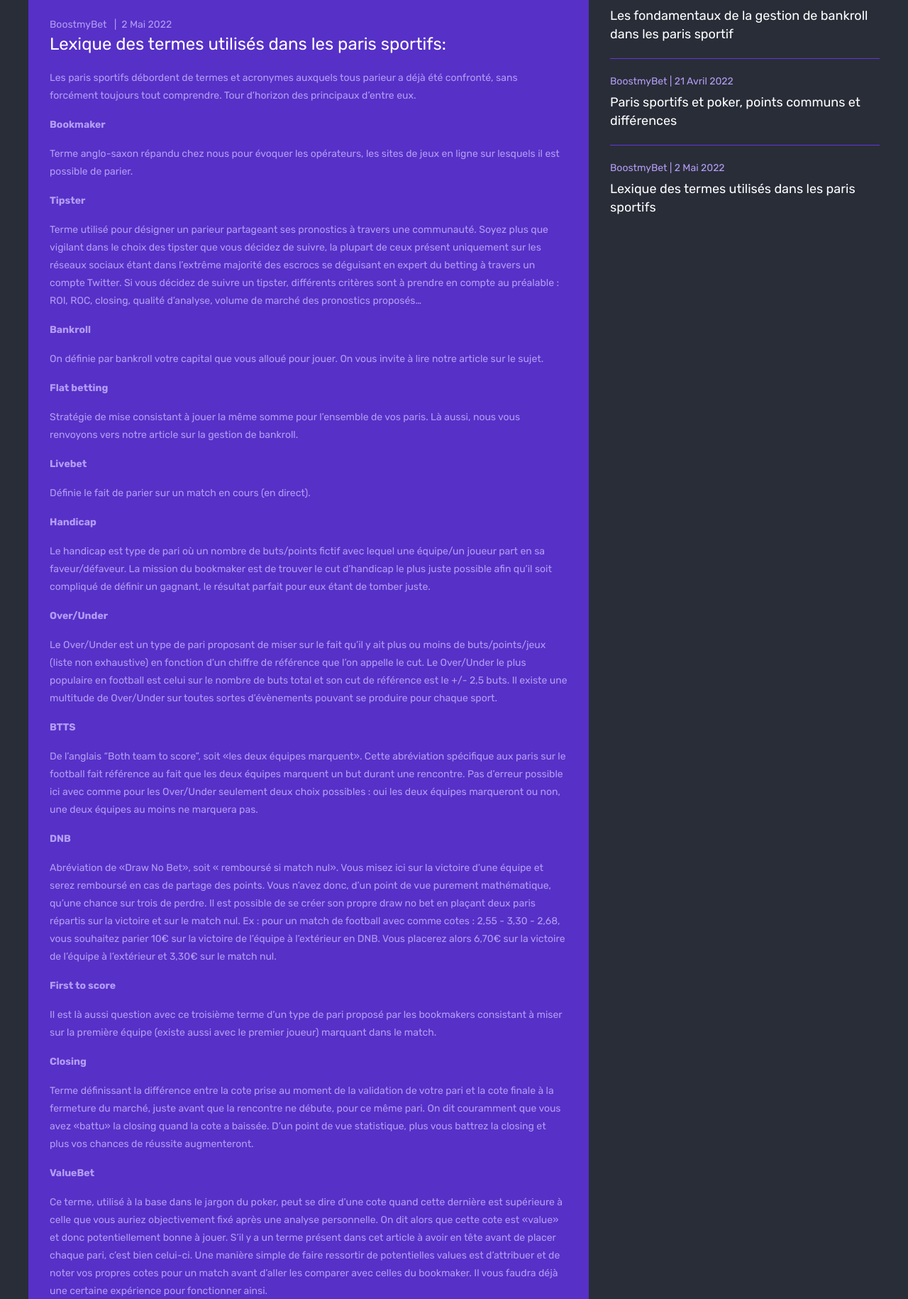
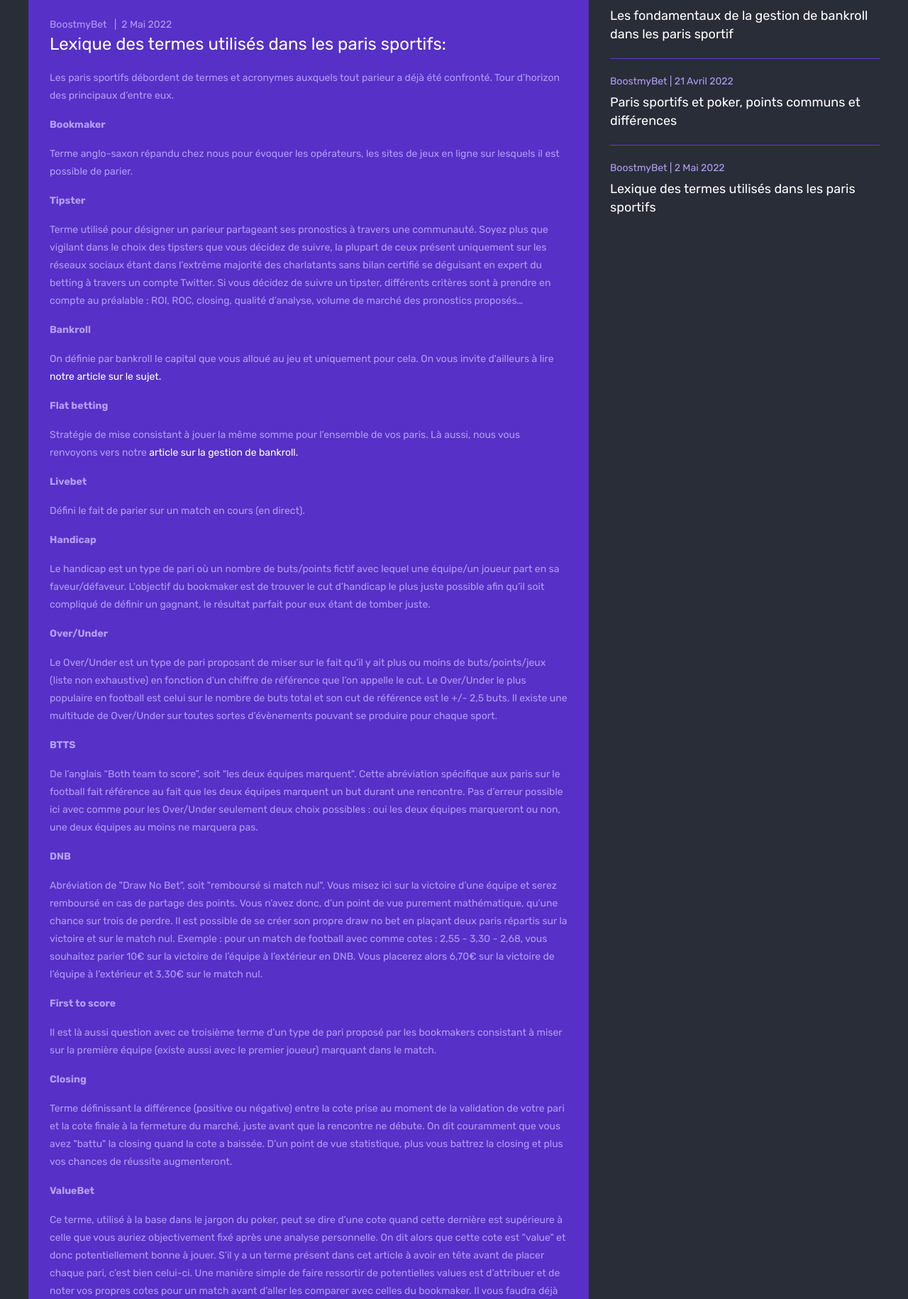
Before and after one commit to Sebastien-Lataix/landing_beta, a Symfony app: template templates/article/lexique-termes-paris-sportifs.html.twig in a window 1280 px wide. Shown: the part 822-2652 px from the top of the page at 71% size. Run offline with Twig, Linux system fonts and the light colour scheme; the template is opened without the code that fills it, so the values that code supplies are empty; some libraries are stand-ins or nearby versions.

Commit message:
Modifs articles 27.10

```diff
--- a/templates/article/lexique-termes-paris-sportifs.html.twig
+++ b/templates/article/lexique-termes-paris-sportifs.html.twig
@@ -28,41 +28,41 @@
                             <div class="blog-detail-inner">
                                 <span class="bloger-date">BoostmyBet <span>|</span>2 Mai 2022</span>
                                 <h2 class="head-two mb-20">Lexique des termes utilisés dans les paris sportifs:</h2>
-                                <p>Les paris sportifs débordent de termes et acronymes auxquels tous parieur a déjà été confronté, sans forcément toujours tout comprendre. Tour d’horizon des principaux d’entre eux.</p>
+                                <p>Les paris sportifs débordent de termes et acronymes auxquels tout parieur a déjà été confronté. Tour d’horizon des principaux d’entre eux.</p>
                                 <p><strong>Bookmaker</strong></p>
                                 <p>Terme anglo-saxon répandu chez nous pour évoquer les opérateurs, les sites de jeux en ligne sur lesquels il est possible de parier. </p>
                                 <p><strong>Tipster</strong></p>
-                                <p>Terme utilisé pour désigner un parieur partageant ses pronostics à travers une communauté.   Soyez plus que vigilant dans le choix des tipster que vous décidez de suivre, la plupart de ceux présent uniquement sur les réseaux sociaux étant dans l’extrême majorité des escrocs se déguisant en expert du betting à travers un compte Twitter. Si vous décidez de suivre un tipster, différents critères sont à prendre en compte au préalable : ROI, ROC, closing, qualité d’analyse, volume de marché des pronostics proposés…</p>
+                                <p>Terme utilisé pour désigner un parieur partageant ses pronostics à travers une communauté. Soyez plus que vigilant dans le choix des tipsters que vous décidez de suivre, la plupart de ceux présent uniquement sur les réseaux sociaux étant dans l’extrême majorité des charlatants sans bilan certifié se déguisant en expert du betting à travers un compte Twitter. Si vous décidez de suivre un tipster, différents critères sont à prendre en compte au préalable : ROI, ROC, closing, qualité d’analyse, volume de marché des pronostics proposés…</p>
                                 <p><strong>Bankroll</strong></p>
-                                <p>On définie par bankroll votre capital que vous alloué pour jouer. On vous invite à lire notre article sur le sujet.</p>
+                                <p>On définie par bankroll le capital que vous alloué au jeu et uniquement pour cela. On vous invite d'ailleurs à lire <a href="https://boostmybet.uk/article/gestion-bankroll-paris-sportifs" target=blank">notre article sur le sujet.</a></p>
                                 <p><strong>Flat betting </strong></p>
-                                <p>Stratégie de mise consistant à jouer la même somme pour l’ensemble de vos paris. Là aussi, nous vous renvoyons vers notre article sur la gestion de bankroll.</p>
-                                <p><strong>Livebet </strong></p>
-                                <p>Définie le fait de parier sur un match en cours (en direct).</p>
+                                    <p>Stratégie de mise consistant à jouer la même somme pour l’ensemble de vos paris. Là aussi, nous vous renvoyons vers notre <a href="https://boostmybet.uk/article/gestion-bankroll-paris-sportifs" target=blank">article sur la gestion de bankroll.</a></p>
+                                <p><strong>Livebet</strong></p>
+                                <p>Défini le fait de parier sur un match en cours (en direct).</p>
                                 <p><strong>Handicap</strong></p>
-                                <p>Le handicap est type de pari où un nombre de buts/points fictif avec lequel une équipe/un joueur part en sa faveur/défaveur. La mission du bookmaker est de trouver le cut d’handicap le plus juste possible afin qu’il soit compliqué de définir un gagnant, le résultat parfait pour eux étant de tomber juste.</p>
+                                <p>Le handicap est un type de pari où un nombre de buts/points fictif avec lequel une équipe/un joueur part en sa faveur/défaveur. L'objectif du bookmaker est de trouver le cut d’handicap le plus juste possible afin qu’il soit compliqué de définir un gagnant, le résultat parfait pour eux étant de tomber juste.</p>
                                 <p><strong>Over/Under</strong></p>
                                 <p>Le Over/Under est un type de pari proposant de miser sur le fait qu’il y ait plus ou moins de buts/points/jeux (liste non exhaustive) en fonction d’un chiffre de référence que l’on appelle le cut. Le Over/Under le plus populaire en football est celui sur le nombre de buts total et son cut de référence est le +/- 2,5 buts. Il existe une multitude de Over/Under sur toutes sortes d’évènements pouvant se produire pour chaque sport.</p>
                                 <p><strong>BTTS</strong></p>
-                                <p>De l’anglais “Both team to score”, soit «les deux équipes marquent». Cette abréviation spécifique aux paris sur le football fait référence au fait que les deux équipes marquent  un but durant une rencontre. Pas d’erreur possible ici avec comme pour les Over/Under seulement deux choix possibles : oui les deux équipes marqueront ou non, une deux équipes au moins ne marquera pas. </p>
+                                <p>De l’anglais “Both team to score”, soit "les deux équipes marquent". Cette abréviation spécifique aux paris sur le football fait référence au fait que les deux équipes marquent  un but durant une rencontre. Pas d’erreur possible ici avec comme pour les Over/Under seulement deux choix possibles : oui les deux équipes marqueront ou non, une deux équipes au moins ne marquera pas. </p>
                                 <p><strong>DNB</strong></p>
-                                <p>Abréviation de «Draw No Bet», soit « remboursé si match nul». Vous misez ici sur la victoire d’une équipe et serez remboursé en cas de partage des points. Vous n’avez donc, d’un point de vue purement mathématique, qu’une chance sur trois de perdre. Il est possible de se créer son propre draw no bet en plaçant deux paris répartis sur la victoire et sur le match nul. Ex : pour un match de football avec comme cotes : 2,55 - 3,30 - 2,68, vous souhaitez parier 10€ sur la victoire de l’équipe à l’extérieur en DNB. Vous placerez alors 6,70€ sur la victoire de l’équipe à l’extérieur et 3,30€ sur le match nul.</p>
+                                <p>Abréviation de "Draw No Bet", soit "remboursé si match nul". Vous misez ici sur la victoire d’une équipe et serez remboursé en cas de partage des points. Vous n’avez donc, d’un point de vue purement mathématique, qu’une chance sur trois de perdre. Il est possible de se créer son propre draw no bet en plaçant deux paris répartis sur la victoire et sur le match nul. Exemple : pour un match de football avec comme cotes : 2,55 - 3,30 - 2,68, vous souhaitez parier 10€ sur la victoire de l’équipe à l’extérieur en DNB. Vous placerez alors 6,70€ sur la victoire de l’équipe à l’extérieur et 3,30€ sur le match nul.</p>
                                 <p><strong>First to score</strong></p>
                                 <p>Il est là aussi question avec ce troisième terme d’un type de pari proposé par les bookmakers consistant à miser sur la première équipe (existe aussi avec le premier joueur) marquant dans le match.</p>
                                 <p><strong>Closing</strong></p>
-                                <p>Terme définissant la différence entre la cote prise au moment de la validation de votre pari et la cote finale à la fermeture du marché, juste avant que la rencontre ne débute, pour ce même pari. On dit couramment que vous avez «battu» la closing quand la cote a baissée. D’un point de vue statistique, plus vous battrez la closing et plus vos chances de réussite augmenteront.</p>
+                                <p>Terme définissant la différence (positive ou négative) entre la cote prise au moment de la validation de votre pari et la cote finale à la fermeture du marché, juste avant que la rencontre ne débute. On dit couramment que vous avez "battu" la closing quand la cote a baissée. D’un point de vue statistique, plus vous battrez la closing et plus vos chances de réussite augmenteront.</p>
                                 <p><strong>ValueBet</strong></p>
-                                <p>Ce terme, utilisé à la base dans le jargon du poker, peut se dire d’une cote quand cette dernière est supérieure à celle que vous auriez objectivement fixé après une analyse personnelle. On dit alors que cette cote est «value» et donc potentiellement bonne à jouer. S’il y a un terme présent dans cet article à avoir en tête avant de placer chaque pari, c’est bien celui-ci. Une manière simple de faire ressortir de potentielles values est d’attribuer et de noter vos propres cotes pour un match avant d’aller les comparer avec celles du bookmaker. Il vous faudra déjà une certaine expérience pour fonctionner ainsi. </p>
+                                <p>Ce terme, utilisé à la base dans le jargon du poker, peut se dire d’une cote quand cette dernière est supérieure à celle que vous auriez objectivement fixé après une analyse personnelle. On dit alors que cette cote est "value" et donc potentiellement bonne à jouer. S’il y a un terme présent dans cet article à avoir en tête avant de placer chaque pari, c’est bien celui-ci. Une manière simple de faire ressortir de potentielles values est d’attribuer et de noter vos propres cotes pour un match avant d’aller les comparer avec celles du bookmaker. Il vous faudra déjà une certaine expérience pour fonctionner ainsi. </p>
                                 <p><strong>SureBet</strong></p>
-                                <p>Cette technique, que l’on pourrait traduire par «pari certain», définie une situation où l’on est assuré de réaliser un bénéfice (dans l’immense majorité des cas minime), qu’importe le résultat du match. Cette circonstance peut survenir lorsque deux bookmakers ont un écart de cotes important pour un même match ou si les cotes de cet évènement ont fortement évolués. Ex: sur un match de tennis, le bookmaker A évalue le joueur 1 favori et donne la cote de la victoire du joueur 2 à 2,02. Le bookmaker B quant à lui à calculé différemment et donne la victoire du joueur 1 à 2,04. En pariant équitablement 100€ sur les victoires des deux joueurs, vous êtes assuré de gagner dans le cas de la victoire du joueur 1, 2€, dans le cas que la victoire du joueur 2, 4€. Il est bien de connaitre ce terme mais c’est dans la pratique très rare d’être en situation de surebet post-match à moins d’évènement majeurs comme par exemple, en restant sur le tennis, la blessure d’un joueur.</p>
+                                <p>Cette technique, que l’on pourrait traduire par "pari certain", définie une situation où l’on est assuré de réaliser un bénéfice (dans l’immense majorité des cas minime), qu’importe le résultat du match. Cette circonstance peut survenir lorsque deux bookmakers ont un écart de cotes important pour un même match ou si les cotes de cet évènement ont fortement évoluées. Exemple: sur un match de tennis, le bookmaker A évalue le joueur 1 favori et donne la cote de la victoire du joueur 2 à 2,02. Le bookmaker B quant à lui à calculé différemment et donne la victoire du joueur 1 à 2,04. En pariant équitablement 100€ sur les victoires des deux joueurs, vous êtes assuré de gagner dans le cas de la victoire du joueur 1, 2€, dans le cas que la victoire du joueur 2, 4€. Il est bien de connaitre ce terme mais c’est dans la pratique très rare d’être en situation de surebet post-match à moins d’évènement majeurs comme par exemple, en restant sur le tennis, la blessure d’un joueur.</p>
                                 <p><strong>ROI</strong></p>
-                                <p>Abréviation de « Return on investment», le ROI est un indicateur financier fondamental s’exprimant en pourcentage et mesurant le rapport entre le montant total de vos mises et vos gains. La formule pour le calculer est (bénéfices / mises cumulées) x 100. Au delà d’un volume de 1000 paris, vous pouvez être considéré comme un excellent parieur si vous parvenez à obtenir un ROI à partir de 5%</p>
+                                <p>Abréviation de "Return on investment", le ROI est un indicateur financier fondamental s’exprimant en pourcentage et mesurant le rapport entre le montant total de vos mises et vos gains. La formule pour le calculer est (bénéfices / mises cumulées) x 100. Au delà d’un volume de 1000 paris, vous pouvez être considéré comme un excellent parieur si vous parvenez à obtenir un ROI à partir de 5%.</p>
                                 <p><strong>ROC</strong></p>
-                                <p>Abréviation de « Return on capital», le ROC mesure lui le rapport entre vos gains et votre bankroll. Il se calcule en faisant : (Bénéfice / Capital) x 100. Le ROC est un indicateur complémentaire au ROI se basant uniquement sur l’évolution de votre bankroll.</p>
+                                <p>Abréviation de "Return on capital", le ROC mesure lui le rapport entre vos gains et votre bankroll. Il se calcule en faisant : (Bénéfice / Capital) x 100. Le ROC est un indicateur complémentaire au ROI se basant uniquement sur l’évolution de votre bankroll.</p>
                                 <p><strong>Variance</strong></p>
-                                <p>Là encore un terme populaire dans l’univers du poker (EV+/EV-) que le betting s’est lui aussi approprié. La variance définie la dispersion entre l’espérance et l’écart moyen, soit l’écart entre un évènement attendu et ce qui arrive réellement. Dans les paris sportifs, c’est donc l’écart moyen entre les gains escomptés et les gains réels. Nous avons tous en tête cette maxime sur le fait que le sport dans son ensemble (et encore plus le football) n’est pas une science exacte. Un carton rouge, une blessure ou une frappe sur le poteau sont autant de faits de jeu que l’on ne peut pas prendre en compte et qui peuvent vous faire perdre (ou gagner, on parle alors de variance positive) votre pari. On parle alors d’évènements liés à la variance. Plus votre volume de pari augmente, plus cette variance aura tentant à diminuer, on parle alors de «lisser la variance». Attention toutefois à rester objectif et ne pas vous cacher derrière ce terme à chaque défaite.</p>
+                                <p>Là encore un terme populaire dans l’univers du poker (où l'on utilise couramment les termes EV+/EV-) que le betting s’est lui aussi approprié. La variance définie la dispersion entre l’espérance et l’écart moyen, soit l’écart entre un évènement attendu et ce qui arrive réellement. Dans les paris sportifs, c’est donc l’écart moyen entre les gains escomptés et les gains réels. Nous avons tous en tête cette maxime sur le fait que le sport dans son ensemble (et encore plus le football) n’est pas une science exacte. Un carton rouge, une blessure ou une frappe sur le poteau sont autant de faits de jeu subits peuvant vous faire perdre (ou gagner, on parle alors de variance positive) votre pari. Ces évènements sont liés à la variance. Plus votre volume de pari augmente, plus cette variance aura tendance à diminuer, on parle alors de "lisser la variance". Attention toutefois à rester objectif et ne pas vous cacher derrière ce terme à chaque défaite.</p>
                                 <p><strong>MTLM</strong></p>
-                                <p>Abréviation de « Monsieur tout le monde », MTLM est un terme utilisé péjorativement pour définir un pari ou type de paris joué par le plus grand nombre (et donc perdant sur le long terme quand on connait les % de joueurs gagnants). Combiner les victoires à domicile du Real, du PSG, de City et du Bayern face à des adversaires plus faibles rentrerait par exemple dans cette case.</p>
+                                <p>Abréviation de "Monsieur tout le monde", MTLM est un terme utilisé péjorativement pour définir un pari ou type de paris joué par le plus grand nombre (et donc perdant sur le long terme quand on connait le % de joueurs gagnants). Combiner les victoires à domicile du Real, du PSG, de City et du Bayern face à des adversaires plus faibles rentrerait par exemple dans cette case.</p>
                                 <div class="tag-social">
                                     <div class="social-icon float-left">
                                         <div class="small-title mb-0">Share:</div>
```
